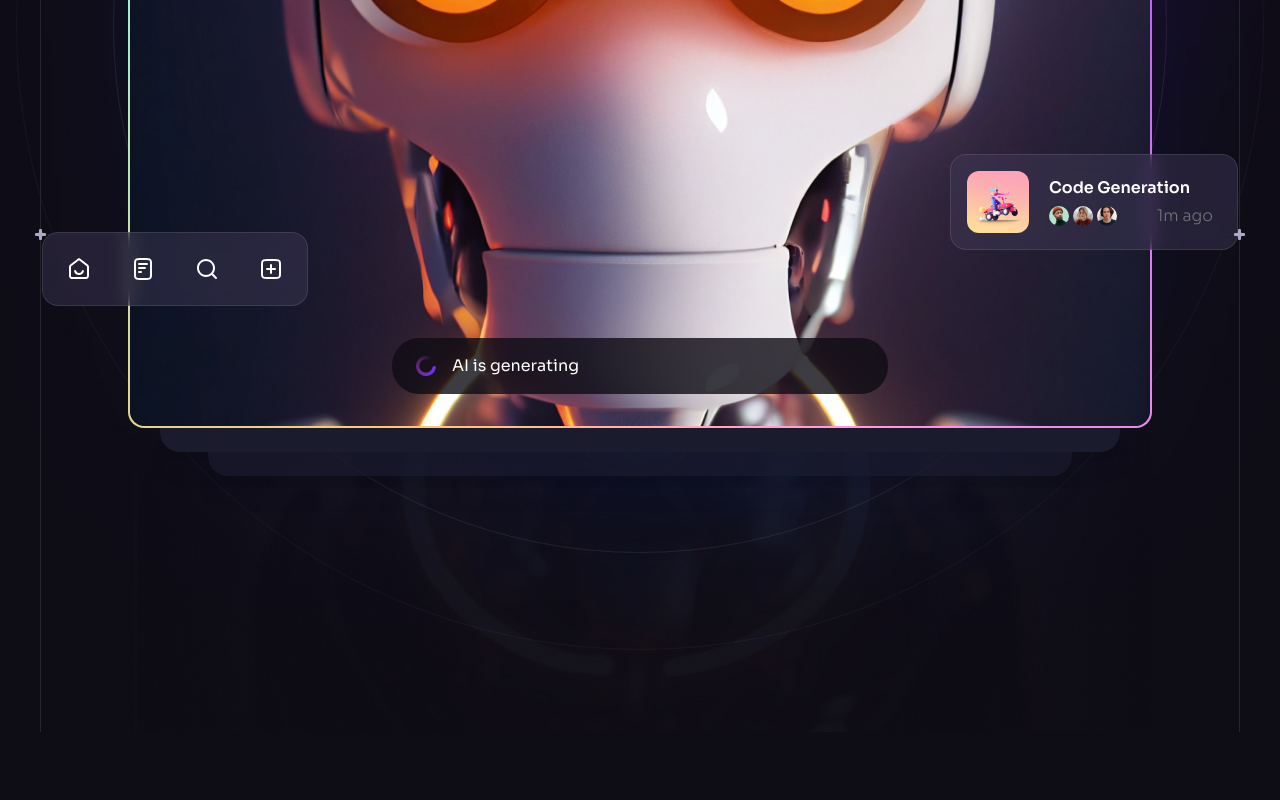
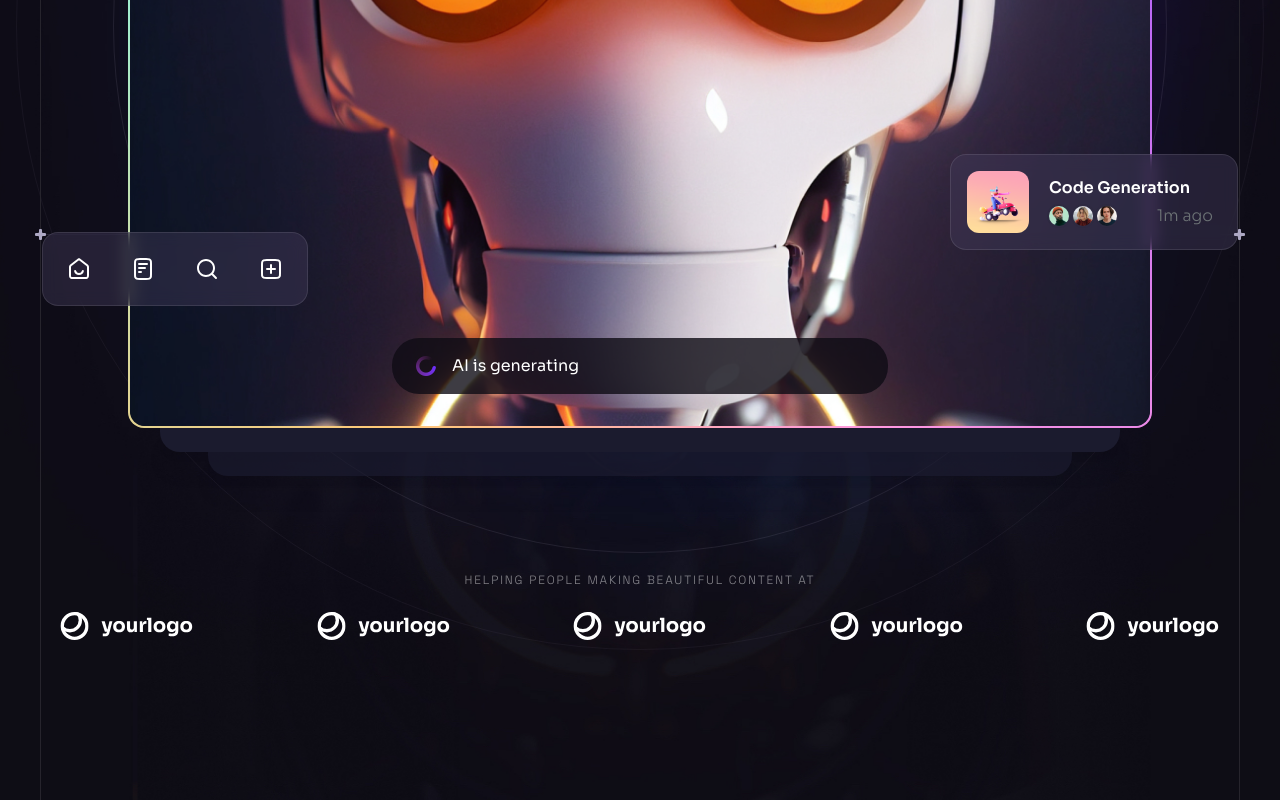
Before and after one commit to TheMalikBasit/Brainwave-Web, a React (Vite) app: page / in a window 1280 px wide. Shown: the part 650-1450 px from the top of the page. Before the commit the page ends 1382 px from the top, so only its background shows below. Built offline with nearby package versions, Linux system fonts and the light colour scheme.

Commit message:
First Section completed (error free)

```diff
--- /dev/null
+++ b/src/components/CompanyLogos.jsx
@@ -0,0 +1,20 @@
+import { companyLogos } from "../constants";
+
+const CompanyLogos = ({ className }) => {
+  return (
+    <div className={`${className || ""}`}>
+      <h5 className="tagline mb-6 text-center text-n-1/50">
+        Helping people making beautiful content at
+      </h5>
+      <ul className="flex justify-between items-center">
+        {companyLogos.map((logo, index) => (
+          <li className="">
+            <img src={logo} width={134} height={28} alt={logo} />
+          </li>
+        ))}
+      </ul>
+    </div>
+  );
+};
+
+export default CompanyLogos;
--- a/src/components/Hero.jsx
+++ b/src/components/Hero.jsx
@@ -8,6 +8,7 @@
 import { MouseParallax } from "react-just-parallax";
 import Generating from "./Generating";
 import Notification from "./Notification";
+import CompanyLogos from "./CompanyLogos";
 {
   /* <MouseParallax strength={0.07}></MouseParallax> */
 }
@@ -88,6 +89,7 @@
           </div>
           <BackgroundCircles />
         </div>
+        <CompanyLogos className="hidden relative z-20 lg:block mt-20" />
       </div>
       <BottomLine />
     </Section>
```
